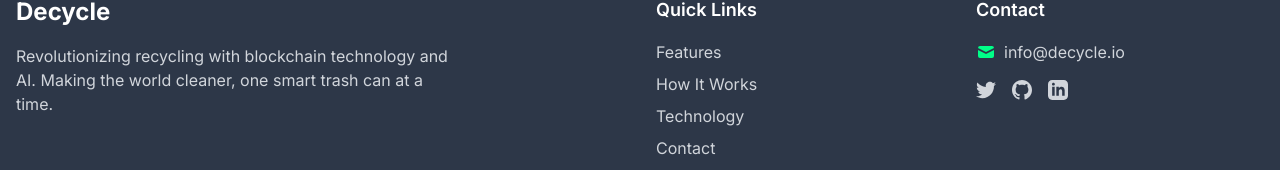
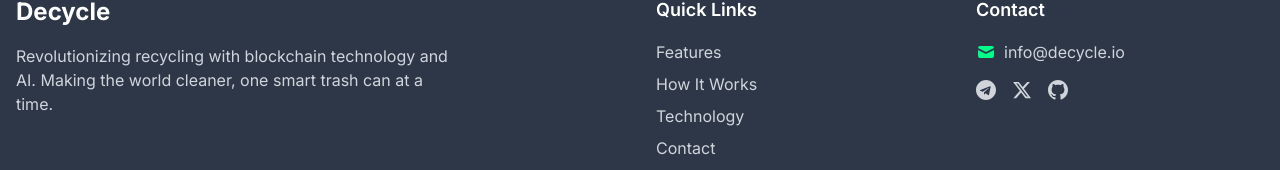
Before and after one commit to Decycle-IO/front-end, a React (Vite) app: page / in a window 1280 px wide. Shown: the part 3396-3566 px from the top of the page. Built offline with nearby package versions, Linux system fonts and the light colour scheme.

Commit message:
feat(footer): add social media links
- Add Telegram link (t.me/decycle_io)
- Add X (Twitter) link (x.com/decycle_io)
- Add GitHub link (github.com/Decycle-IO)
- Update social media icons with proper SVG paths

```diff
--- a/src/components/layout/Footer.tsx
+++ b/src/components/layout/Footer.tsx
@@ -65,17 +65,27 @@
               </li>
             </ul>
             <div className="mt-4 flex space-x-4">
-              <a href="#" className="text-gray-300 hover:text-electric transition-colors">
+              <a href="https://t.me/decycle_io" className="text-gray-300 hover:text-electric transition-colors">
                 <svg
                   xmlns="http://www.w3.org/2000/svg"
                   className="h-5 w-5"
                   fill="currentColor"
                   viewBox="0 0 24 24"
                 >
-                  <path d="M24 4.557c-.883.392-1.832.656-2.828.775 1.017-.609 1.798-1.574 2.165-2.724-.951.564-2.005.974-3.127 1.195-.897-.957-2.178-1.555-3.594-1.555-3.179 0-5.515 2.966-4.797 6.045-4.091-.205-7.719-2.165-10.148-5.144-1.29 2.213-.669 5.108 1.523 6.574-.806-.026-1.566-.247-2.229-.616-.054 2.281 1.581 4.415 3.949 4.89-.693.188-1.452.232-2.224.084.626 1.956 2.444 3.379 4.6 3.419-2.07 1.623-4.678 2.348-7.29 2.04 2.179 1.397 4.768 2.212 7.548 2.212 9.142 0 14.307-7.721 13.995-14.646.962-.695 1.797-1.562 2.457-2.549z" />
+                  <path d="M12 0C5.373 0 0 5.373 0 12s5.373 12 12 12 12-5.373 12-12S18.627 0 12 0zm5.562 8.248-1.97 9.341c-.145.658-.537.818-1.084.508l-3-2.21-1.446 1.394c-.14.18-.357.223-.535.223l.19-2.72 5.56-5.023c.232-.21-.05-.327-.358-.118l-6.871 4.326-2.962-.924c-.643-.204-.657-.643.136-.953l11.57-4.461c.535-.197 1.004.13.832.943z" />
                 </svg>
               </a>
-              <a href="#" className="text-gray-300 hover:text-electric transition-colors">
+              <a href="https://x.com/decycle_io" className="text-gray-300 hover:text-electric transition-colors">
+                <svg
+                  xmlns="http://www.w3.org/2000/svg"
+                  className="h-5 w-5"
+                  fill="currentColor"
+                  viewBox="0 0 24 24"
+                >
+                  <path d="M18.244 2.25h3.308l-7.227 8.26 8.502 11.24H16.17l-5.214-6.817L4.99 21.75H1.68l7.73-8.835L1.254 2.25H8.08l4.713 6.231zm-1.161 17.52h1.833L7.084 4.126H5.117z" />
+                </svg>
+              </a>
+              <a href="https://github.com/Decycle-IO" className="text-gray-300 hover:text-electric transition-colors">
                 <svg
                   xmlns="http://www.w3.org/2000/svg"
                   className="h-5 w-5"
@@ -83,16 +93,6 @@
                   viewBox="0 0 24 24"
                 >
                   <path d="M12 0c-6.626 0-12 5.373-12 12 0 5.302 3.438 9.8 8.207 11.387.599.111.793-.261.793-.577v-2.234c-3.338.726-4.033-1.416-4.033-1.416-.546-1.387-1.333-1.756-1.333-1.756-1.089-.745.083-.729.083-.729 1.205.084 1.839 1.237 1.839 1.237 1.07 1.834 2.807 1.304 3.492.997.107-.775.418-1.305.762-1.604-2.665-.305-5.467-1.334-5.467-5.931 0-1.311.469-2.381 1.236-3.221-.124-.303-.535-1.524.117-3.176 0 0 1.008-.322 3.301 1.23.957-.266 1.983-.399 3.003-.404 1.02.005 2.047.138 3.006.404 2.291-1.552 3.297-1.23 3.297-1.23.653 1.653.242 2.874.118 3.176.77.84 1.235 1.911 1.235 3.221 0 4.609-2.807 5.624-5.479 5.921.43.372.823 1.102.823 2.222v3.293c0 .319.192.694.801.576 4.765-1.589 8.199-6.086 8.199-11.386 0-6.627-5.373-12-12-12z" />
-                </svg>
-              </a>
-              <a href="#" className="text-gray-300 hover:text-electric transition-colors">
-                <svg
-                  xmlns="http://www.w3.org/2000/svg"
-                  className="h-5 w-5"
-                  fill="currentColor"
-                  viewBox="0 0 24 24"
-                >
-                  <path d="M19 0h-14c-2.761 0-5 2.239-5 5v14c0 2.761 2.239 5 5 5h14c2.762 0 5-2.239 5-5v-14c0-2.761-2.238-5-5-5zm-11 19h-3v-11h3v11zm-1.5-12.268c-.966 0-1.75-.79-1.75-1.764s.784-1.764 1.75-1.764 1.75.79 1.75 1.764-.783 1.764-1.75 1.764zm13.5 12.268h-3v-5.604c0-3.368-4-3.113-4 0v5.604h-3v-11h3v1.765c1.396-2.586 7-2.777 7 2.476v6.759z" />
                 </svg>
               </a>
             </div>
```
